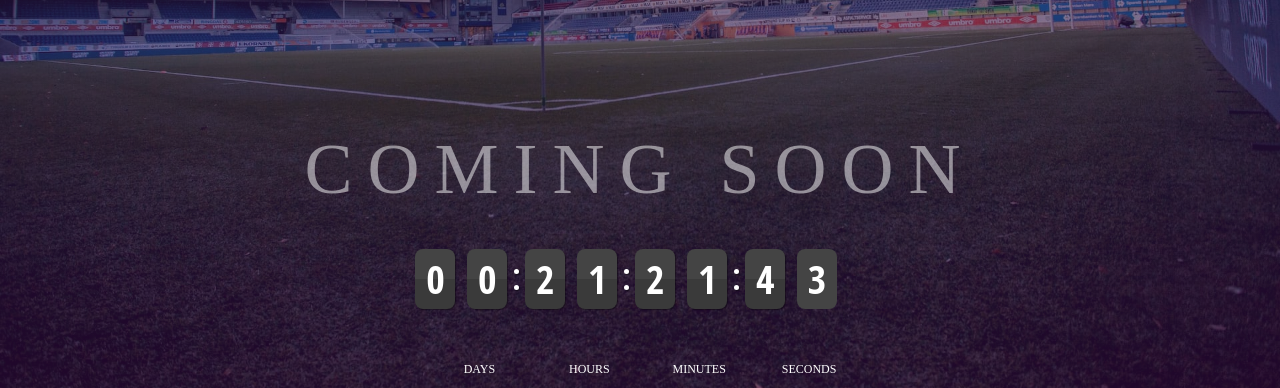
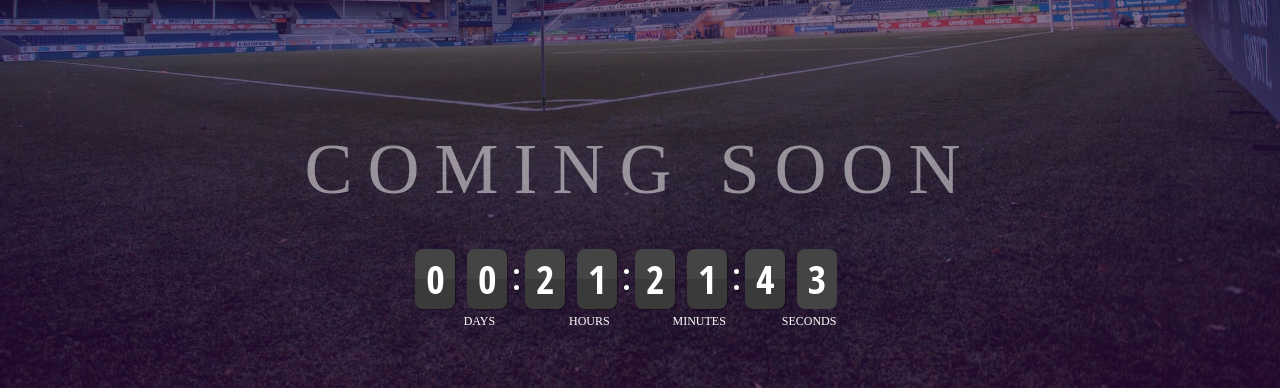
Before and after one commit to srdan9/coming-soon, a plain HTML site: page index.html in a window 1280 px wide. Shown: the part 412-800 px from the top of the page. Drawn offline with Linux system fonts and the light colour scheme; a web font is replaced by a local one.

Commit message:
fixed posision for time labels

```diff
--- a/css/main.css
+++ b/css/main.css
@@ -175,6 +175,8 @@ Primary use:
 ==================================================================*/
 .where1 {
   align-self: flex-start;
+  top: -4em;
+    position: relative;
 }
 
 
```
